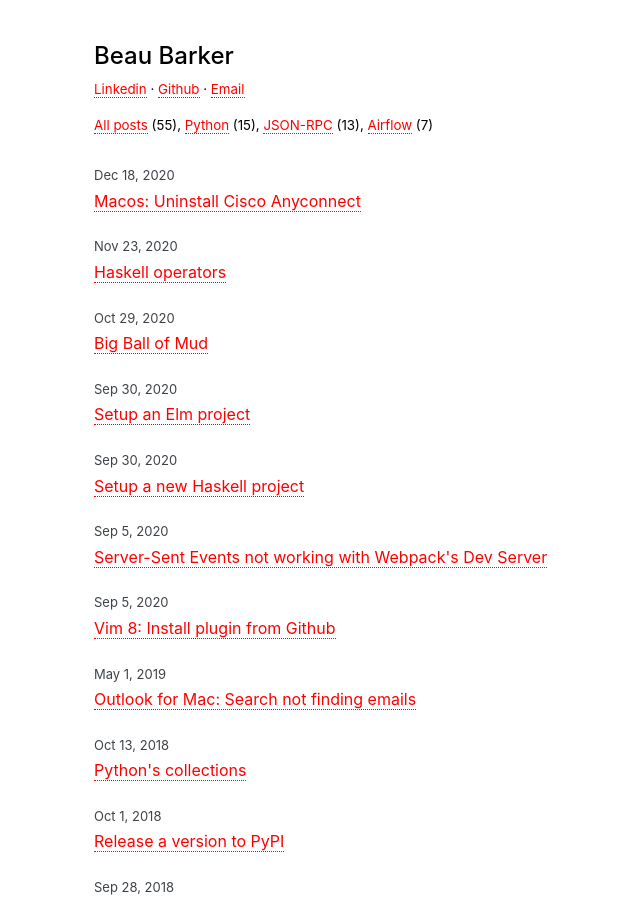
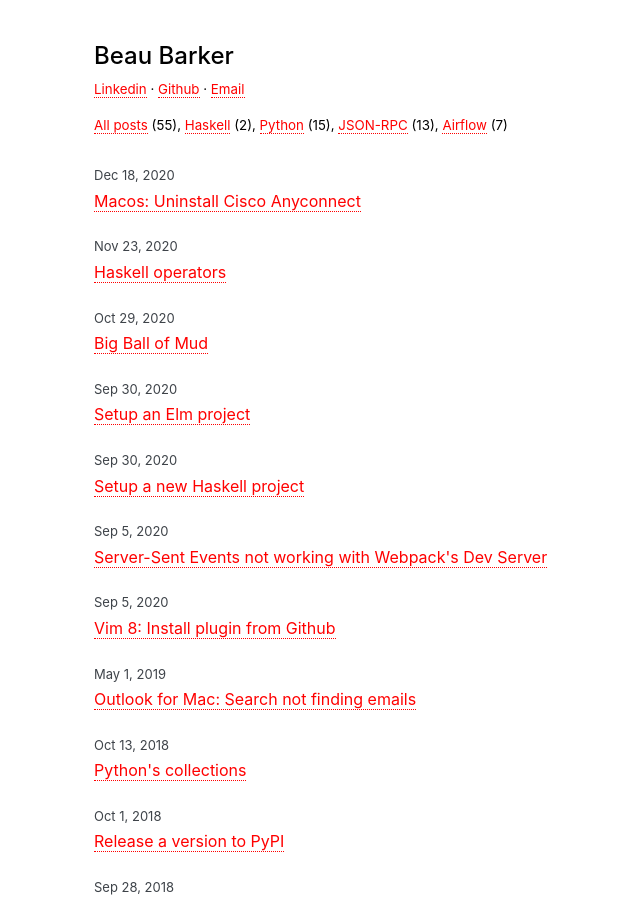
Before and after one commit to explodinglabs/explodinglabs.github.io, a Jekyll site: the page built from index.html, in a window 1280 px wide and 900 px high. Shown: the whole window, without its empty margins (166-806 px from the left). Built offline with Jekyll 4.4.1, drawn with Linux system fonts in a browser that asks for light colours; some web fonts are replaced.

Commit message:
Adjust category links

```diff
--- a/_layouts/page.html
+++ b/_layouts/page.html
@@ -12,6 +12,7 @@ layout: all
 
     <div class="post-filter">
         <a href="/">All posts</a> ({{ site.posts |size }}),
+        <a href="/haskell/">Haskell</a> ({{ site.categories.haskell |size }}),
         <a href="/python/">Python</a> ({{ site.categories.python |size }}),
         <a href="/jsonrpc/">JSON-RPC</a> ({{ site.categories.jsonrpc |size }}),
         <a href="/airflow/">Airflow</a> ({{ site.categories.airflow |size }})
```
